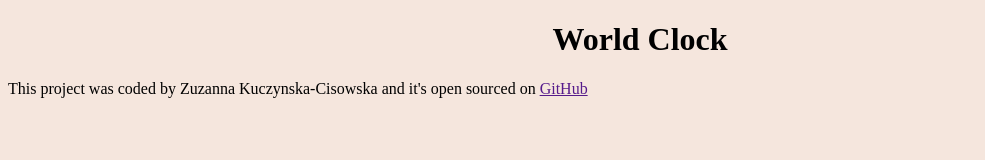
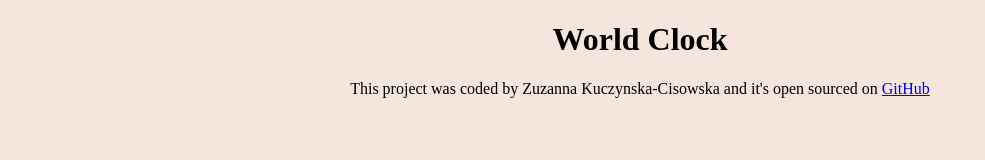
Before and after one commit to sushannahk/world-clock, a plain HTML site: page index.html in a window 1280 px wide. Shown: the whole page, without its empty margins (0-985 px from the left). Drawn offline with Linux system fonts and the light colour scheme.

Commit message:
Added the link to GitHub repository

```diff
--- a/index.html
+++ b/index.html
@@ -10,8 +10,8 @@
 
 <body>
     <h1>World Clock</h1>
-    <footer>This project was coded by Zuzanna Kuczynska-Cisowska and it's open sourced on <a href=""
-            target="_blank">GitHub</a></footer>
+    <footer>This project was coded by Zuzanna Kuczynska-Cisowska and it's open sourced on <a
+            href="https://github.com/sushannahk/world-clock" target="_blank">GitHub</a></footer>
     <script src="src/index.js">
     </script>
 </body>
--- a/src/styles.css
+++ b/src/styles.css
@@ -4,3 +4,7 @@ body {
 h1 {
 	text-align: center;
 }
+
+footer {
+	text-align: center;
+}
```
